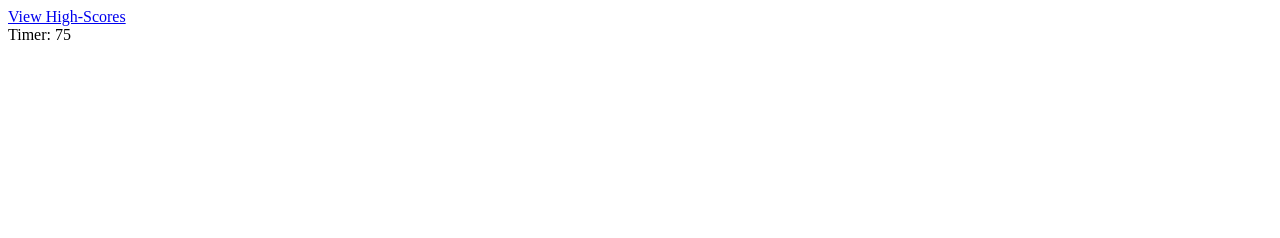
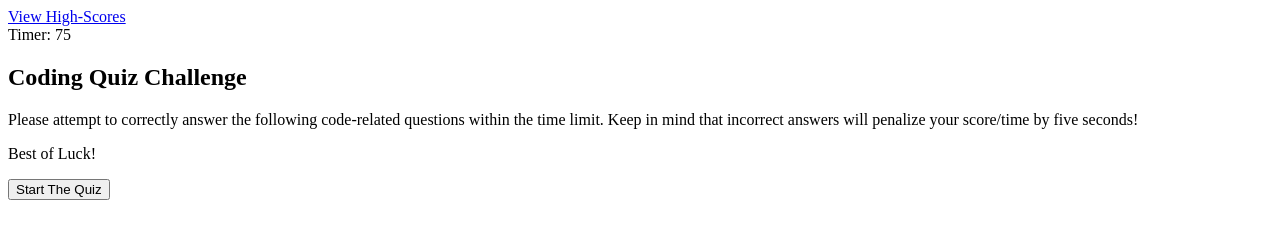
Before and after one commit to farhahahmed50/farhancodingquiz, a plain HTML site: page index.html in a window 1280 px wide. Drawn offline with Linux system fonts and the light colour scheme.

Commit message:
Update 3 - Index.html

```diff
--- a/index.html
+++ b/index.html
@@ -14,3 +14,35 @@
       <a href="highscorespage.html">View High-Scores</a>
       <div>Timer: <span id=“time-remaining”>75</span></div>
     </header>
+
+
+
+    <main>
+
+      <div id=“opening-page”>
+
+        <section id=“”Welcome”>
+
+          <h1>Coding Quiz Challenge</h1>
+
+          <p>
+            Please attempt to correctly answer the following code-related questions within the time
+
+            limit. Keep in mind that incorrect answers will penalize your score/time by five seconds!
+          </p>
+
+          <p> Best of Luck! </p>
+
+          <button id=“startbtn”>Start The Quiz</button>
+
+        </section>
+
+      </div>
+
+    </main>
+
+    <script src="./assets/scripts/script.js"></script>
+
+</body>
+
+</html>
```
Lines whose indentation alone changed are shown as unchanged.
